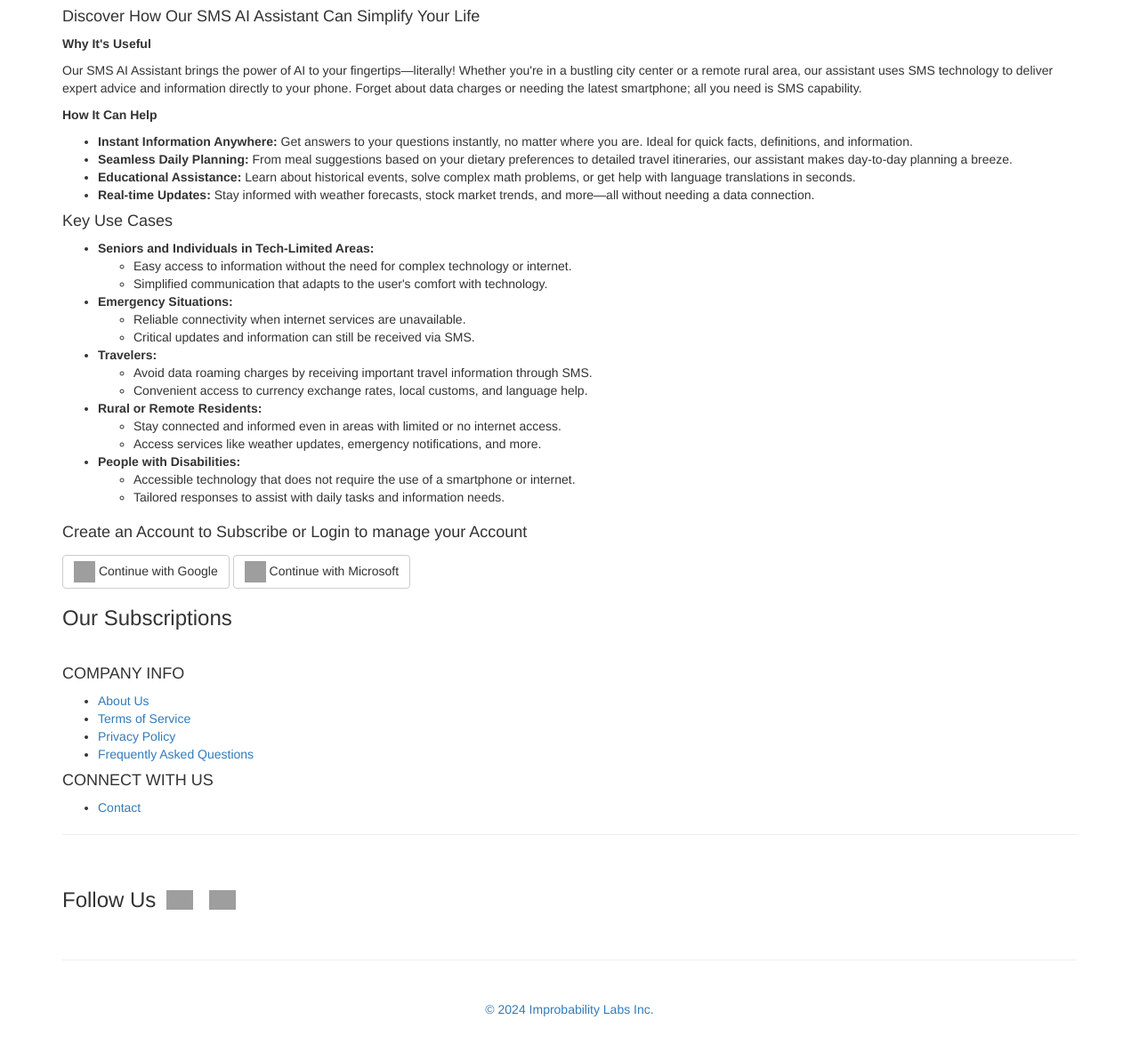
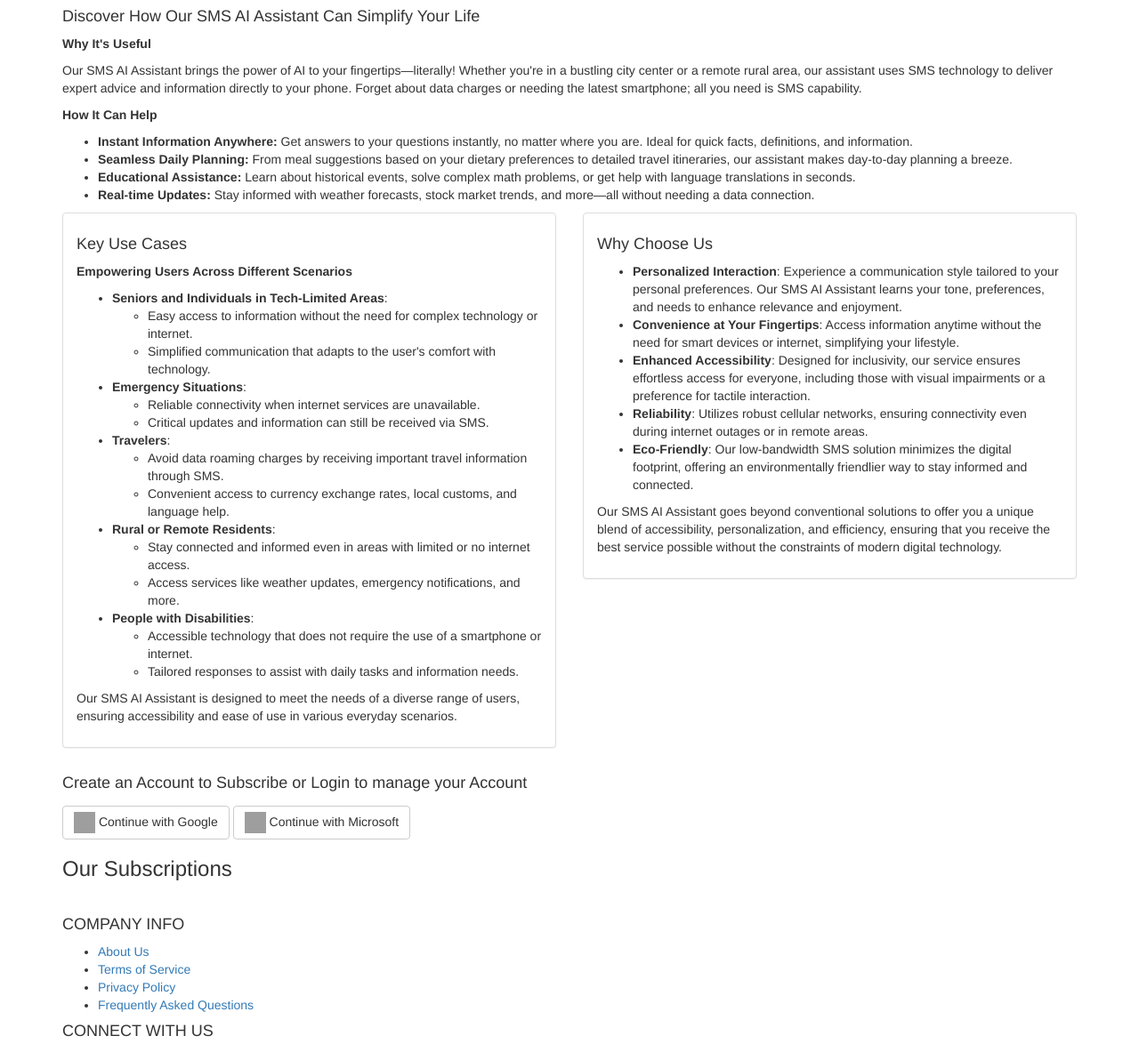
Before and after one commit to ImprobabilityLabs/sms_ai_assistant, a Python web app: template templates/index.html in a window 1280 px wide. Shown: the part 574-1757 px from the top of the page at 89% size. Run offline with Jinja, Linux system fonts and the light colour scheme; the template is opened without the code that fills it, so the values that code supplies are empty; some libraries are stand-ins or nearby versions; grey boxes are pictures that could not be loaded.

Commit message:
Update index.html

```diff
--- a/templates/index.html
+++ b/templates/index.html
@@ -137,40 +137,68 @@
                     <li><strong>Educational Assistance:</strong> Learn about historical events, solve complex math problems, or get help with language translations in seconds.</li>
                     <li><strong>Real-time Updates:</strong> Stay informed with weather forecasts, stock market trends, and more—all without needing a data connection.</li>
                 </ul>
-
-                <h4>Key Use Cases</h4>
-                <ul>
-                    <li><strong>Seniors and Individuals in Tech-Limited Areas:</strong>
+            </div>
+        </div>
+      <div class="row">
+        <div class="col-xs-12 col-sm-6" style="display: flex; padding-bottom: 20px;">
+    <div class="panel panel-default" style="flex: 1; display: flex; flex-direction: column; margin: 0;">
+        <div class="panel-body" style="display: flex; flex-direction: column; flex: 1; align-items: flex-start;">
+            <h4 style="margin-bottom: 10px;">
+                Key Use Cases
+            </h4>
+            <p><strong>Empowering Users Across Different Scenarios</strong></p>
+            <ul style="flex-grow: 1; overflow: hidden;">
+                <li><strong>Seniors and Individuals in Tech-Limited Areas</strong>:
                     <ul>
                         <li>Easy access to information without the need for complex technology or internet.</li>
                         <li>Simplified communication that adapts to the user's comfort with technology.</li>
                     </ul>
                 </li>
-                    <li><strong>Emergency Situations:</strong>
+                <li><strong>Emergency Situations</strong>:
                     <ul>
                         <li>Reliable connectivity when internet services are unavailable.</li>
                         <li>Critical updates and information can still be received via SMS.</li>
                     </ul>
                 </li>
-                    <li><strong>Travelers:</strong>
+                <li><strong>Travelers</strong>:
                     <ul>
                         <li>Avoid data roaming charges by receiving important travel information through SMS.</li>
                         <li>Convenient access to currency exchange rates, local customs, and language help.</li>
                     </ul>
                 </li>
-                    <li><strong>Rural or Remote Residents:</strong>
+                <li><strong>Rural or Remote Residents</strong>:
                     <ul>
                         <li>Stay connected and informed even in areas with limited or no internet access.</li>
                         <li>Access services like weather updates, emergency notifications, and more.</li>
                     </ul>
                 </li>
-                    <li><strong>People with Disabilities:</strong>
+                <li><strong>People with Disabilities</strong>:
                     <ul>
                         <li>Accessible technology that does not require the use of a smartphone or internet.</li>
                         <li>Tailored responses to assist with daily tasks and information needs.</li>
                     </ul>
                 </li>
             </ul>
+            <p style="flex-shrink: 0;">Our SMS AI Assistant is designed to meet the needs of a diverse range of users, ensuring accessibility and ease of use in various everyday scenarios.</p>
+        </div>
+    </div>
+</div>
+<div class="col-xs-12 col-sm-6" style="display: flex; padding-bottom: 20px;">
+    <div class="panel panel-default" style="flex: 1; display: flex; flex-direction: column; margin: 0;">
+        <div class="panel-body" style="display: flex; flex-direction: column; flex: 1; align-items: flex-start;">
+            <h4 style="margin-bottom: 10px;">
+                Why Choose Us
+            </h4>
+            <ul style="flex-grow: 1; overflow: hidden;">
+                <li><strong>Personalized Interaction</strong>: Experience a communication style tailored to your personal preferences. Our SMS AI Assistant learns your tone, preferences, and needs to enhance relevance and enjoyment.</li>
+                <li><strong>Convenience at Your Fingertips</strong>: Access information anytime without the need for smart devices or internet, simplifying your lifestyle.</li>
+                <li><strong>Enhanced Accessibility</strong>: Designed for inclusivity, our service ensures effortless access for everyone, including those with visual impairments or a preference for tactile interaction.</li>
+                <li><strong>Reliability</strong>: Utilizes robust cellular networks, ensuring connectivity even during internet outages or in remote areas.</li>
+                <li><strong>Eco-Friendly</strong>: Our low-bandwidth SMS solution minimizes the digital footprint, offering an environmentally friendlier way to stay informed and connected.</li>
+            </ul>
+            <p style="flex-shrink: 0;">Our SMS AI Assistant goes beyond conventional solutions to offer you a unique blend of accessibility, personalization, and efficiency, ensuring that you receive the best service possible without the constraints of modern digital technology.</p>
+        </div>
+    </div>
 </div>
         </div>
     </section>
```
Lines whose indentation alone changed are shown as unchanged.
